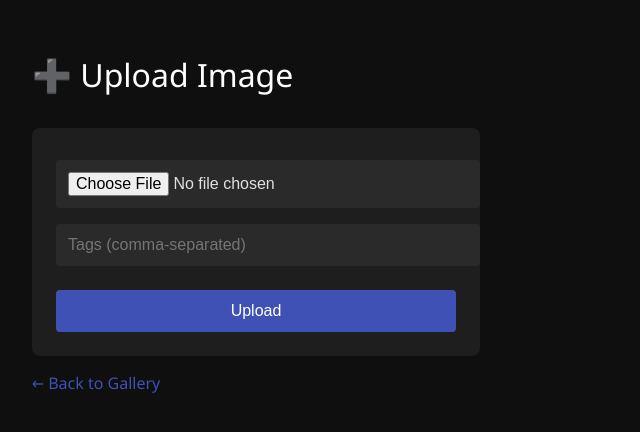
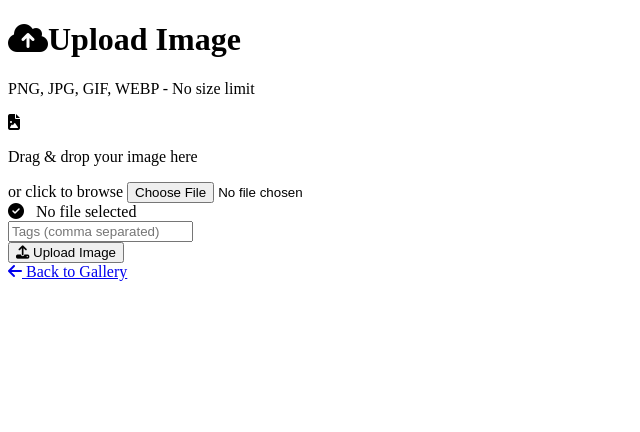
Before and after one commit to Laszlobeer/localalbum, a Flask app: page /upload in a window 1280 px wide. Shown: the top 432 px of the page, without its empty margins (0-640 px from the left). Run offline with Flask 3, Linux system fonts and the light colour scheme.

Commit message:
Add files via upload

```diff
--- a/templates/upload.html
+++ b/templates/upload.html
@@ -1,69 +1,48 @@
 <!DOCTYPE html>
 <html lang="en">
 <head>
-    <meta charset="UTF-8" />
-    <title>Upload Image - Minimalist Image Host</title>
-    <style>
-        body {
-            background: #0f0f0f;
-            color: #e0e0e0;
-            font-family: 'Segoe UI', Tahoma, Geneva, Verdana, sans-serif;
-            margin: 0;
-            padding: 2rem;
-        }
-        h1 {
-            font-weight: 400;
-            color: #ffffff;
-            margin-bottom: 2rem;
-        }
-        form {
-            max-width: 400px;
-            background-color: #1e1e1e;
-            padding: 1.5rem;
-            border-radius: 8px;
-        }
-        input[type="file"], input[type="text"] {
-            background: #2a2a2a;
-            border: none;
-            color: #e0e0e0;
-            padding: 0.75rem;
-            margin: 0.5rem 0;
-            width: 100%;
-            border-radius: 4px;
-            font-size: 1rem;
-        }
-        button {
-            background-color: #3f51b5;
-            color: white;
-            border: none;
-            padding: 0.75rem 1.5rem;
-            border-radius: 4px;
-            cursor: pointer;
-            font-size: 1rem;
-            margin-top: 1rem;
-            width: 100%;
-        }
-        button:hover {
-            background-color: #5c6bc0;
-        }
-        a.back-link {
-            display: inline-block;
-            margin-top: 1rem;
-            color: #3f51b5;
-            text-decoration: none;
-        }
-        a.back-link:hover {
-            text-decoration: underline;
-        }
-    </style>
+  <meta charset="UTF-8" />
+  <meta name="viewport" content="width=device-width, initial-scale=1.0">
+  <title>Upload Image - PixelHost</title>
+  <link rel="stylesheet" href="{{ url_for('static', filename='css/style.css') }}">
+  <script defer src="{{ url_for('static', filename='js/upload.js') }}"></script>
+  <link rel="stylesheet" href="https://cdnjs.cloudflare.com/ajax/libs/font-awesome/6.4.0/css/all.min.css">
 </head>
 <body>
-    <h1>➕ Upload Image</h1>
-    <form action="{{ url_for('upload_file') }}" method="post" enctype="multipart/form-data">
-        <input type="file" name="image" required>
-        <input type="text" name="tags" placeholder="Tags (comma-separated)">
-        <button type="submit">Upload</button>
-    </form>
-    <a href="{{ url_for('index') }}" class="back-link">← Back to Gallery</a>
+  <div class="container">
+    <header>
+      <h1><i class="fas fa-cloud-upload-alt"></i>Upload Image</h1>
+      <p class="subtitle">PNG, JPG, GIF, WEBP - No size limit</p>
+    </header>
+
+    <div class="card">
+      <form action="{{ url_for('upload_file') }}" method="post" enctype="multipart/form-data" id="uploadForm">
+        <div class="form-group">
+          <div class="file-container" id="dropZone">
+            <i class="fas fa-file-image"></i>
+            <p>Drag & drop your image here</p>
+            <span>or click to browse</span>
+            <input type="file" name="image" class="file-input" id="fileInput" required>
+          </div>
+          <div class="file-info" id="fileInfo">
+            <i class="fas fa-check-circle" style="color: var(--success); margin-right: 8px;"></i>
+            <span id="fileName">No file selected</span>
+          </div>
+        </div>
+
+        <div class="form-group">
+          <input type="text" name="tags" class="input-field" placeholder="Tags (comma separated)">
+        </div>
+
+        <button type="submit" class="btn">
+          <i class="fas fa-upload"></i> Upload Image
+        </button>
+      </form>
+    </div>
+
+    <a href="{{ url_for('index') }}" class="back-link">
+      <i class="fas fa-arrow-left"></i> Back to Gallery
+    </a>
+  </div>
 </body>
 </html>
```
Also changed, not shown: templates/index.html (+47 -61 lines).
